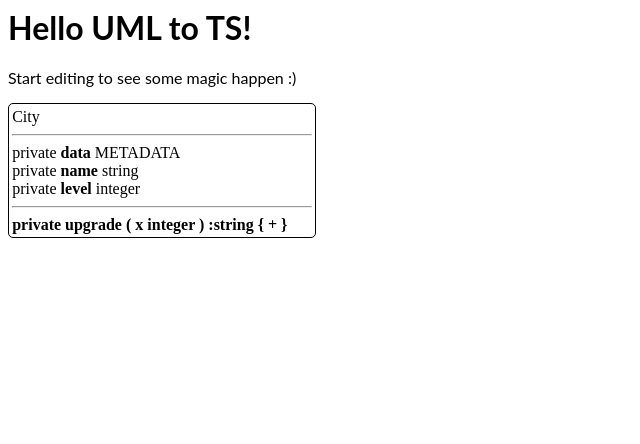
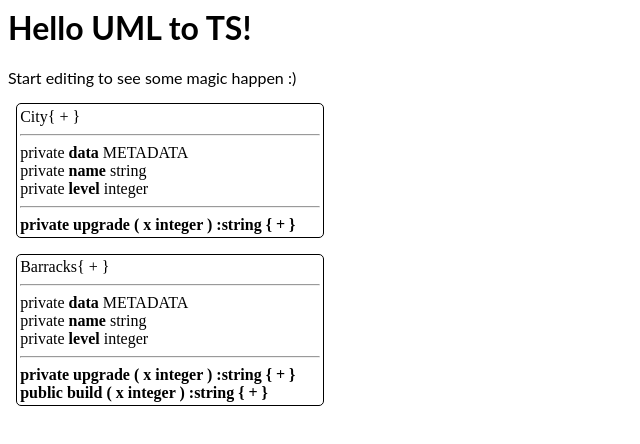
Before and after one commit to yoni333/uml-to-typescript, an Angular app: page / in a window 1280 px wide. Shown: the top 444 px of the page, without its empty margins (0-640 px from the left). Built offline with nearby package versions, Linux system fonts and the light colour scheme.

Commit message:
add class Component

```diff
--- a/src/app/app.component.css
+++ b/src/app/app.component.css
@@ -1,13 +1,3 @@
 p {
   font-family: Lato;
 }
-
-.class-uml {
-  max-width: 300px;
-  border: 1px solid black;
-  border-radius: 5px;
-  padding: 0.2rem;
-}
-.open:hover {
-  cursor: pointer;
-}
--- a/src/app/app.component.html
+++ b/src/app/app.component.html
@@ -1,13 +1,5 @@
 <hello name="{{ name }}"></hello>
 <p>Start editing to see some magic happen :)</p>
-<div *ngFor="let item of classUml" class="class-uml">
-  {{ item.name }}
-  <hr />
-  <div *ngFor="let prop of item.props">
-    <prop [prop]="prop"></prop>
-  </div>
-  <hr />
-  <div *ngFor="let method of item.methods">
-    <method [method]="method"></method>
-  </div>
-</div>
+<ng-container *ngFor="let item of classUml">
+  <class [class]="item"></class>
+</ng-container>
--- a/src/app/app.component.ts
+++ b/src/app/app.component.ts
@@ -28,5 +28,30 @@ export class AppComponent {
         },
       ],
     },
+    {
+      name: 'Barracks',
+      props: [
+        { name: 'data', accessibility: Eprop.private, ts: 'METADATA' },
+        { name: 'name', accessibility: Eprop.private, ts: 'string' },
+
+        { name: 'level', accessibility: Eprop.private, ts: 'integer' },
+      ],
+      methods: [
+        {
+          name: 'upgrade',
+          accessibility: Eprop.private,
+          arg: 'x integer',
+          returnTs: 'string',
+          text: 'return x*x',
+        },
+        {
+          name: 'build',
+          accessibility: Eprop.public,
+          arg: 'x integer',
+          returnTs: 'string',
+          text: 'return x+x+2',
+        },
+      ],
+    },
   ];
 }
--- a/src/app/app.module.ts
+++ b/src/app/app.module.ts
@@ -7,12 +7,14 @@ import { HelloComponent } from './hello.component';
 import { PropComponent } from './prop.component';
 import { MethodComponent } from './method.component';
 import { AccessibilityComponent } from './accessibility.component';
+import { ClassComponent } from './class.component';
 
 @NgModule({
   imports: [BrowserModule, FormsModule],
   declarations: [
     AppComponent,
     HelloComponent,
+    ClassComponent,
     MethodComponent,
     PropComponent,
     AccessibilityComponent,
--- /dev/null
+++ b/src/app/class.component.css
@@ -0,0 +1,11 @@
+.class-uml {
+  max-width: 300px;
+  border: 1px solid black;
+  border-radius: 5px;
+  padding: 0.2rem;
+  margin: 0.5rem;
+  margin-top: 1rem;
+}
+.open:hover {
+  cursor: pointer;
+}
--- /dev/null
+++ b/src/app/class.component.ts
@@ -0,0 +1,27 @@
+import { Component, Input } from '@angular/core';
+import { classUml, method, prop } from './class.type';
+
+@Component({
+  selector: 'class',
+  template: `
+  <section  class="class-uml">
+    <span>{{ class.name }}</span>
+    <span (click)="show= !show" class="open">&#123; + &#125;</span>
+    <ng-container *ngIf="show">
+      <hr />
+      <div *ngFor="let prop of class.props">
+        <prop [prop]="prop"></prop>
+      </div>
+      <hr />
+      <div *ngFor="let method of class.methods">
+        <method [method]="method"></method>
+      </div>
+    </ng-container>
+  </section>
+  `,
+  styleUrls: ['./class.component.css'],
+})
+export class ClassComponent {
+  @Input() class: classUml;
+  show: boolean = true;
+}
```
